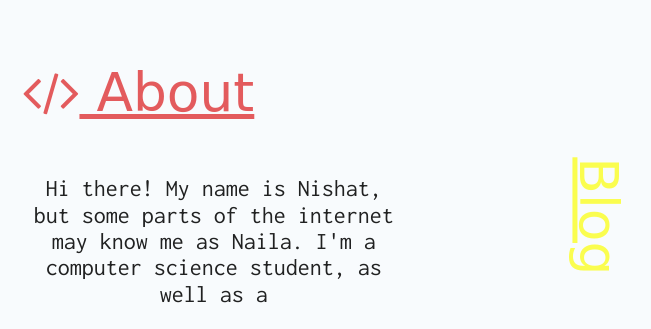
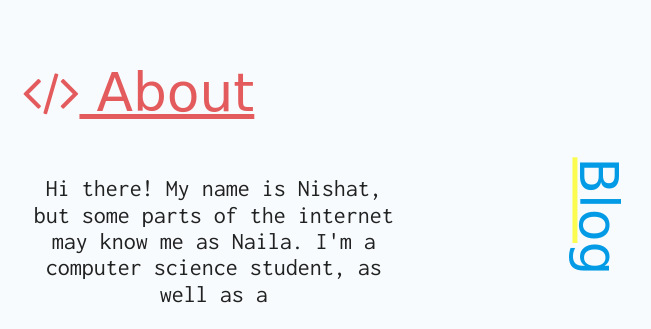
Before and after one commit to NailaInBits/PersonalWebsiteV1.0, a website: page index.html in a window 1280 px wide. Shown: the part 159-488 px from the top of the page, 629-1280 px from the left. Drawn offline with nearby package versions, Linux system fonts and the light colour scheme; files that its build step writes are made by us from their sources; a script that the page names is missing; files whose address does not match are found by name; a web font is replaced by a local one.

Commit message:
Fixed Blog link.

```diff
--- a/index.html
+++ b/index.html
@@ -102,7 +102,7 @@
 
 			<div class="col s1">
 				<div class="item blogLink">
-					<h2 href="https://nishatanjum.me/blog">Blog</h2>
+					<h2> <a href="https://nishatanjum.me/blog" target="_blank">Blog </a> </h2>
 				</div>
 			</div>
 		</div>
```
